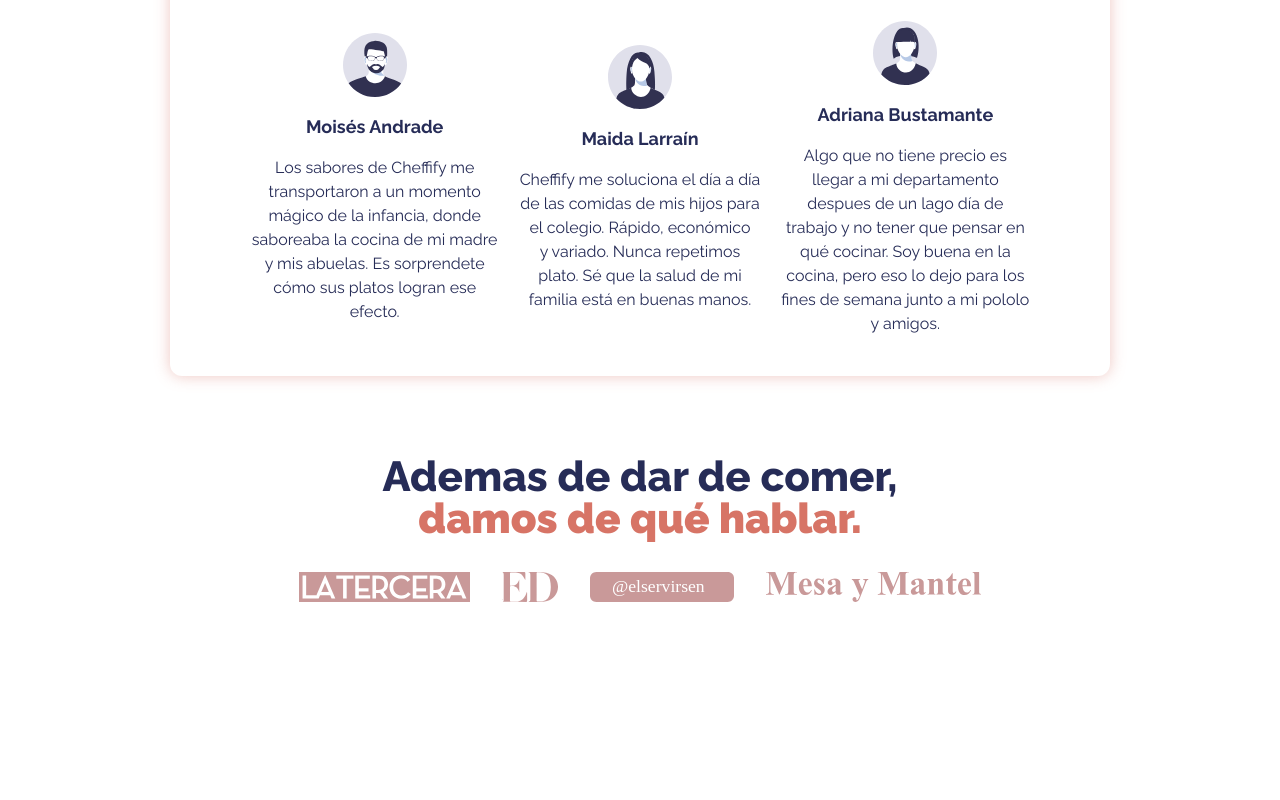
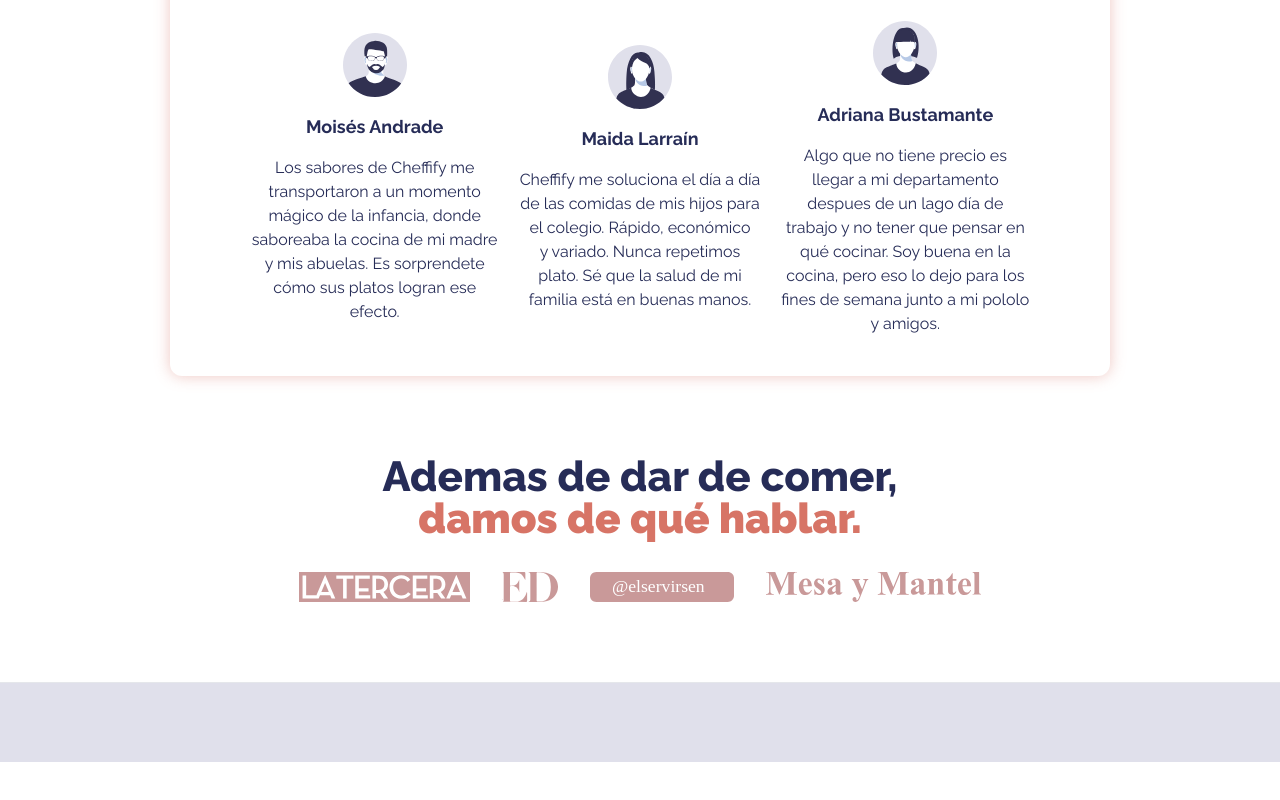
Before and after one commit to amus-dev/cheffify, a React (Vite) app in the folder front_cheffify/: page / in a window 1280 px wide. Shown: the part 3911-4711 px from the top of the page. Before the commit the page ends 4593 px from the top, so only its background shows below. Built offline with nearby package versions, Linux system fonts and the light colour scheme.

Commit message:
Crear separador

```diff
--- a/front_cheffify/src/templates/TemplateHome.tsx
+++ b/front_cheffify/src/templates/TemplateHome.tsx
@@ -18,6 +18,7 @@ const TemplateHome = () => {
       <FiveSection />
       <SixSection />
       <SevenSection />
+      <hr className="w-full h-[80px] bg-separator mb-10" />
     </main>
   );
 };
--- a/front_cheffify/tailwind.config.js
+++ b/front_cheffify/tailwind.config.js
@@ -9,6 +9,7 @@ module.exports = {
         secondaryLight: "#FCF3F2",
         grayLight: "#646477",
         green: "#275C73",
+        separator: "#E0E0EB",
       },
       boxShadow: {
         "card-shadow": "rgba(215, 116, 102, 0.4) 0px 0px 15px",
```
